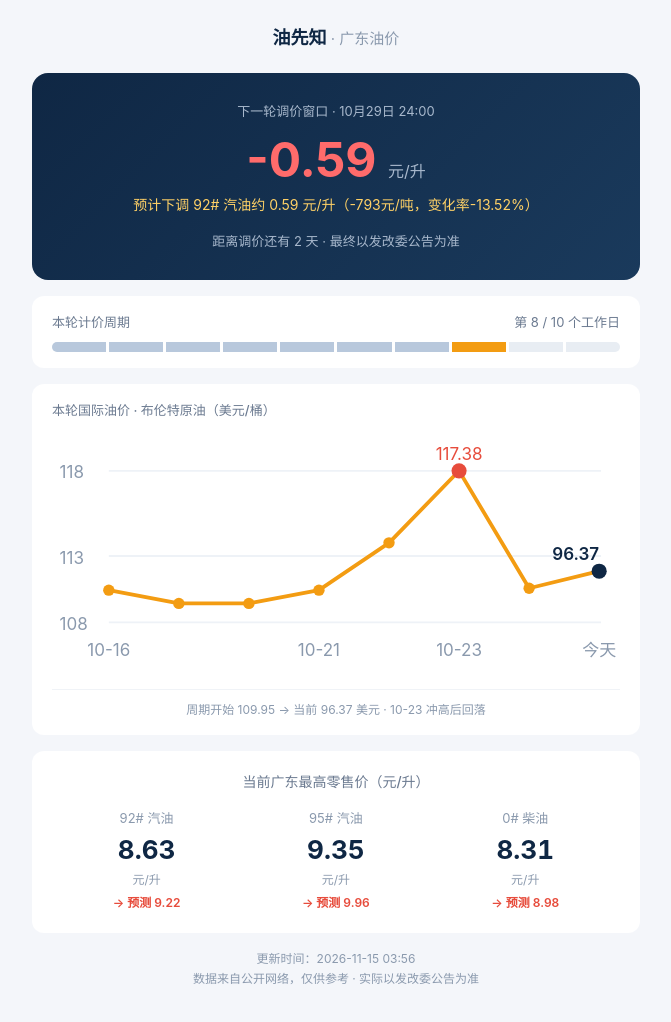
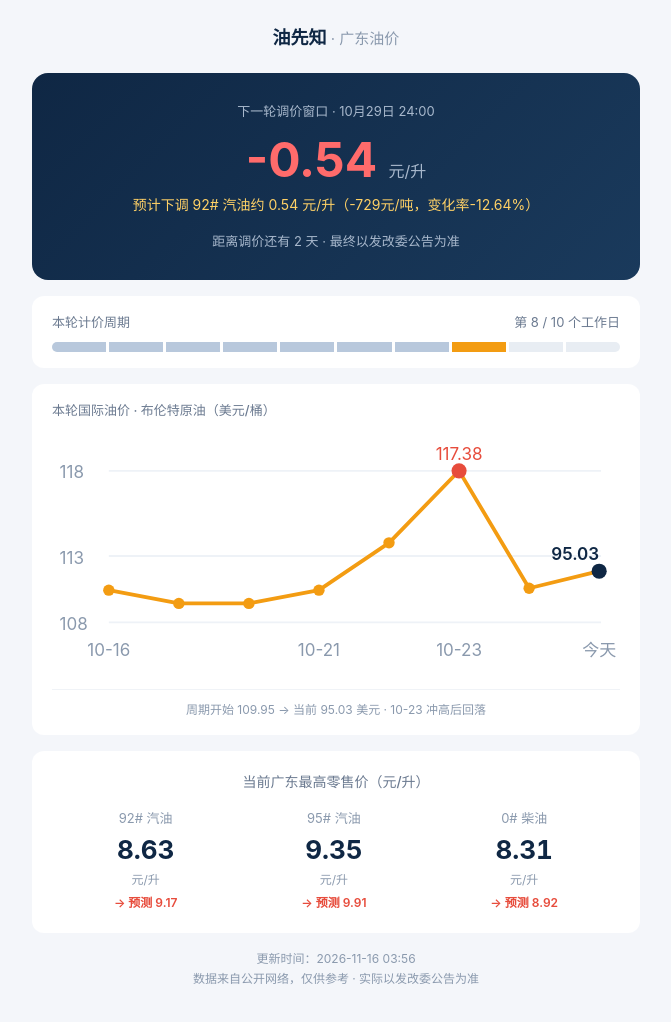
Before and after one commit to stranger008/oil-prophet, a plain HTML site: page index.html in a window 1280 px wide. Shown: the whole page, without its empty margins (304-975 px from the left). Drawn offline with Linux system fonts and the light colour scheme.

Commit message:
auto update: 2026-11-16

```diff
--- a/index.html
+++ b/index.html
@@ -57,8 +57,8 @@
 
   <div class="main">
     <div class="when">下一轮调价窗口 · 10月29日 24:00</div>
-    <div class="predict" id="predict">-0.59 <small>元/升</small></div>
-    <div class="per-liter" id="per-liter">预计下调 92# 汽油约 0.59 元/升（-793元/吨，变化率-13.52%）</div>
+    <div class="predict" id="predict">-0.54 <small>元/升</small></div>
+    <div class="per-liter" id="per-liter">预计下调 92# 汽油约 0.54 元/升（-729元/吨，变化率-12.64%）</div>
     <div class="countdown">距离调价还有 2 天 · 最终以发改委公告为准</div>
   </div>
 
@@ -90,13 +90,13 @@
       <circle cx="252" cy="82" r="3" fill="#f39c12"/>
       <circle cx="289" cy="73" r="4" fill="#0f2744"/>
       <text x="215" y="14" font-size="9" fill="#e74c3c" text-anchor="middle">117.38</text>
-      <text x="289" y="67" font-size="9" fill="#0f2744" text-anchor="end" font-weight="600">96.37</text>
+      <text x="289" y="67" font-size="9" fill="#0f2744" text-anchor="end" font-weight="600">95.03</text>
       <text x="30" y="118" font-size="9" fill="#8a99ad" text-anchor="middle">10-16</text>
       <text x="141" y="118" font-size="9" fill="#8a99ad" text-anchor="middle">10-21</text>
       <text x="215" y="118" font-size="9" fill="#8a99ad" text-anchor="middle">10-23</text>
       <text x="289" y="118" font-size="9" fill="#8a99ad" text-anchor="middle">今天</text>
     </svg>
-    <div class="crude-note">周期开始 109.95 → 当前 96.37 美元 · 10-23 冲高后回落</div>
+    <div class="crude-note">周期开始 109.95 → 当前 95.03 美元 · 10-23 冲高后回落</div>
   </div>
 
   <div class="prices">
@@ -106,25 +106,25 @@
         <div class="t">92# 汽油</div>
         <div class="v" id="p92">8.63</div>
         <div class="u">元/升</div>
-        <div class="next" id="p92next">→ 预测 9.22</div>
+        <div class="next" id="p92next">→ 预测 9.17</div>
       </div>
       <div class="p">
         <div class="t">95# 汽油</div>
         <div class="v" id="p95">9.35</div>
         <div class="u">元/升</div>
-        <div class="next" id="p95next">→ 预测 9.96</div>
+        <div class="next" id="p95next">→ 预测 9.91</div>
       </div>
       <div class="p">
         <div class="t">0# 柴油</div>
         <div class="v" id="p0">8.31</div>
         <div class="u">元/升</div>
-        <div class="next" id="p0next">→ 预测 8.98</div>
+        <div class="next" id="p0next">→ 预测 8.92</div>
       </div>
     </div>
   </div>
 
   <div class="note">
-    更新时间：2026-11-15 03:56<br>
+    更新时间：2026-11-16 03:56<br>
     数据来自公开网络，仅供参考 · 实际以发改委公告为准
   </div>
 </div>
--- a/prices.json
+++ b/prices.json
@@ -37,5 +37,6 @@
   "2026-11-12": 91.252,
   "2026-11-13": 95.737,
   "2026-11-14": 96.366,
-  "2026-11-15": 96.366
+  "2026-11-15": 96.366,
+  "2026-11-16": 95.028
 }
```
